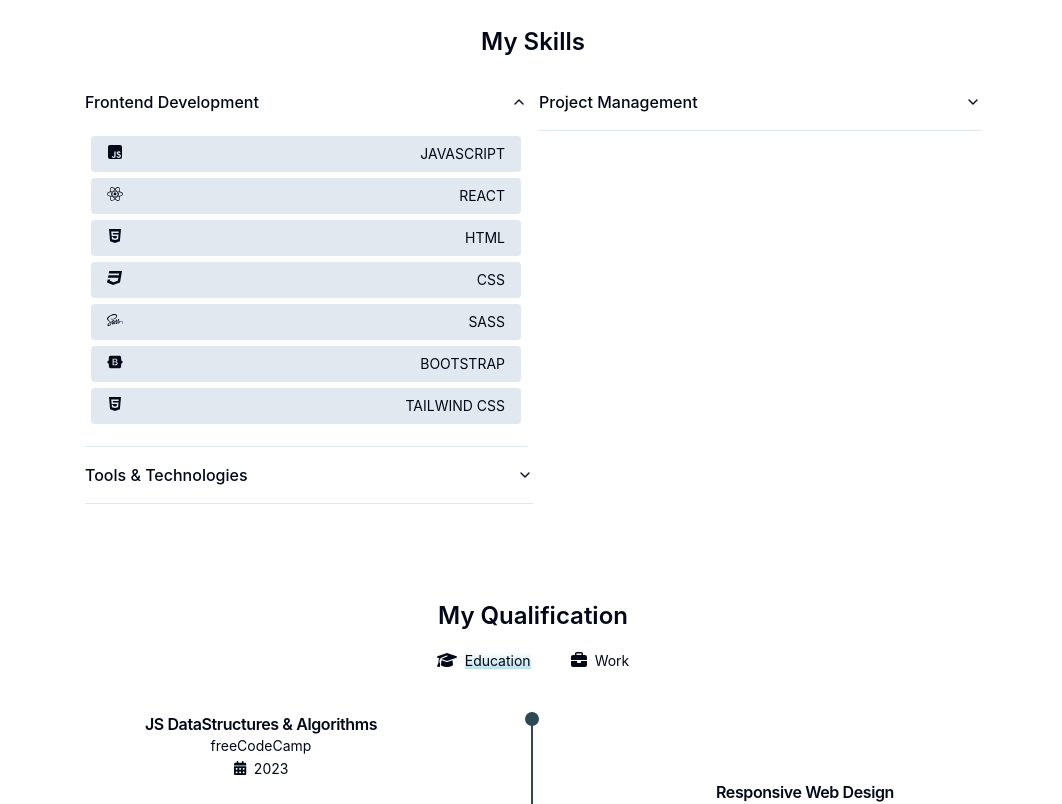
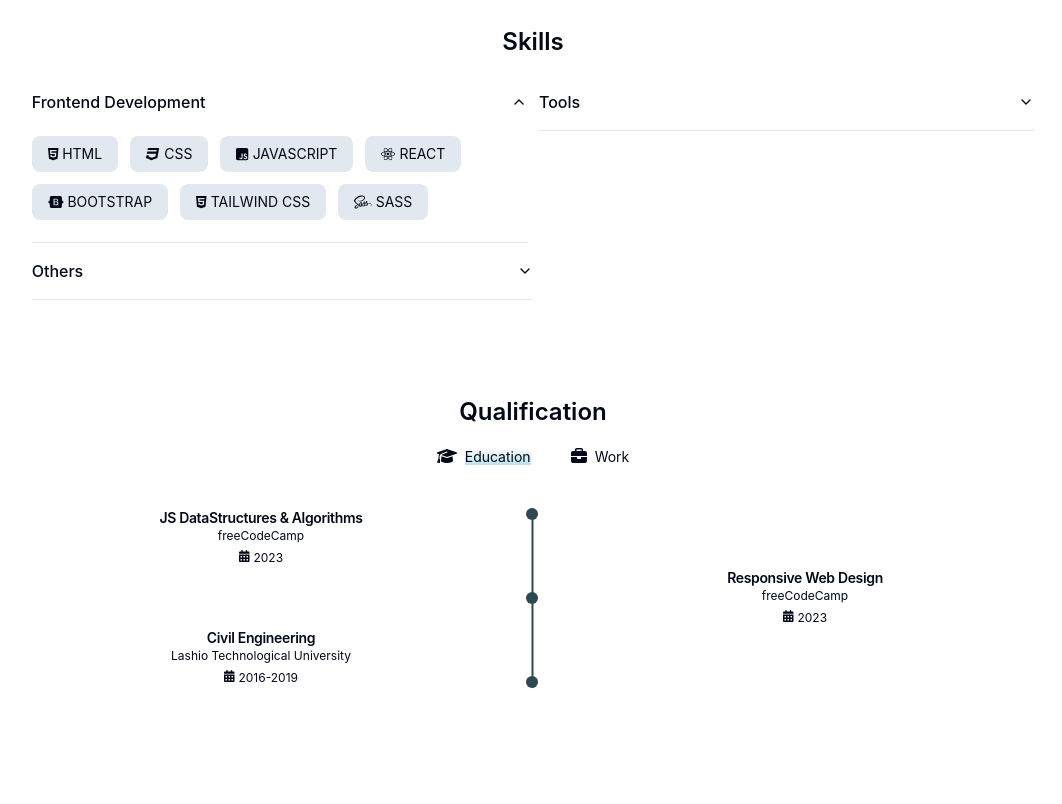
Before and after one commit to Sithu-Aung-Khant/Devfolio_01, a React (Vite) app: page / in a window 1280 px wide. Shown: the part 1100-1904 px from the top of the page, without its empty margins (107-1169 px from the left). After the commit the page ends 1864 px from the top, so only its background shows below. Built offline with nearby package versions, Linux system fonts and the light colour scheme.

Commit message:
Update qualification and skills section

```diff
--- a/src/components/main/Qualification.jsx
+++ b/src/components/main/Qualification.jsx
@@ -24,19 +24,18 @@ const Qualification = () => {
       id="qualification"
       className="container text-center mx-auto h-96 md:w-3/4"
     >
-      <div className="text-2xl font-semibold py-4">My Qualification</div>
+      <div className="text-2xl font-semibold py-4">Qualification</div>
       {/* QUALIFICATION TABS */}
       <div className="flex justify-center gap-10">
         {qualificationTabs.map((item, index) => (
           <div
             key={index}
-            className=""
+            className="cursor-pointer hover:scale-105"
             onClick={() => handleTabClick(item.text.toLowerCase())}
-            style={{ cursor: 'pointer' }}
           >
             <FontAwesomeIcon icon={item.icon} />
             <span
-              className={`ml-2 text-sm hover:bg-gradient-to-t from-blue dark:from-green ${
+              className={`ml-2 text-sm hover:bg-gradient-to-t from-blue dark:from-green  ${
                 activeTab === item.text.toLowerCase()
                   ? 'bg-gradient-to-t from-blue dark:from-green'
                   : ''
--- a/src/components/main/Skills.jsx
+++ b/src/components/main/Skills.jsx
@@ -15,37 +15,62 @@ import {
   faBootstrap,
   faCss3,
   faHtml5,
+  faGitAlt,
+  faGithub,
+  faNpm,
+  faGulp,
 } from '@fortawesome/free-brands-svg-icons';
 
 const skills = [
+  { name: 'HTML', icon: faHtml5 },
+  { name: 'CSS', icon: faCss3 },
   { name: 'JAVASCRIPT', icon: faSquareJs },
   { name: 'REACT', icon: faReact },
-  { name: 'HTML', icon: faHtml5 },
-  { name: 'CSS', icon: faCss3 },
-  { name: 'SASS', icon: faSass },
   { name: 'BOOTSTRAP', icon: faBootstrap },
   { name: 'TAILWIND CSS', icon: faHtml5 },
+  { name: 'SASS', icon: faSass },
 ];
 
+const tools = [
+  { name: 'VS CODE', icon: faHtml5 },
+  { name: 'GIT', icon: faGitAlt },
+  { name: 'GITHUB', icon: faGithub },
+  { name: 'NPM', icon: faNpm },
+  { name: 'VITE', icon: faBootstrap },
+  { name: 'GULP', icon: faGulp },
+];
+
+const pm_skills = ['Project Management', 'Problem Solving'];
 const Skills = () => {
   return (
-    <section id="skills" className="container  mx-auto h-full md:w-3/4">
-      <div className="text-2xl text-center font-semibold py-4">My Skills</div>
+    <section id="skills" className="container  mx-auto h-full md:w-10/12">
+      <div className="text-2xl text-center font-semibold py-4">Skills</div>
       <div className="md:flex gap-3">
         <div className="md:w-1/2">
           <Accordion type="single" collapsible defaultValue="item-1">
             <AccordionItem value="item-1">
               <AccordionTrigger>Frontend Development</AccordionTrigger>
               <AccordionContent>
-                {skills.map((skill, index) => (
+                <div className="skills flex flex-wrap justify-center md:justify-start ">
+                  {skills.map((skill, index) => (
+                    <div
+                      className="px-4 py-2 my-1.5 mr-3 bg-slate-200 dark:bg-green rounded-lg dark:text-dim_white"
+                      key={index}
+                    >
+                      <FontAwesomeIcon className="pr-1" icon={skill.icon} />
+                      <span className="">{skill.name}</span>
+                    </div>
+                  ))}
+                </div>
+                {/* {skills.map((skill, index) => (
                   <div
-                    className="flex justify-between px-4 py-2 m-1.5 bg-slate-200 dark:bg-green rounded dark:text-dim_white "
+                    className="flex justify-between px-4 py-2 m-1.5 rounded  bg-slate-200 dark:bg-green dark:text-dim_white "
                     key={index}
                   >
+                    <div className="">{skill.name}</div>
                     <FontAwesomeIcon className="size-4" icon={skill.icon} />
-                    <div className="">{skill.name}</div>
                   </div>
-                ))}
+                ))} */}
               </AccordionContent>
             </AccordionItem>
           </Accordion>
@@ -53,12 +78,19 @@ const Skills = () => {
         <div className="md:w-1/2">
           <Accordion type="single" collapsible>
             <AccordionItem value="item-1">
-              <AccordionTrigger>Project Management</AccordionTrigger>
+              <AccordionTrigger>Tools</AccordionTrigger>
               <AccordionContent>
-                <div className="">Effective Communication</div>
-                <div className="">Organization Skills</div>
-                <div className="">Critical Thinking</div>
-                <div className="">SWOT Analysis</div>
+                <div className="flex flex-wrap">
+                  {tools.map((tool, index) => (
+                    <div
+                      className="px-4 py-2 my-1.5 mr-3 bg-slate-200 dark:bg-green rounded-lg dark:text-dim_white"
+                      key={index}
+                    >
+                      <FontAwesomeIcon className="pr-1" icon={tool.icon} />
+                      <span className="">{tool.name}</span>
+                    </div>
+                  ))}
+                </div>
               </AccordionContent>
             </AccordionItem>
           </Accordion>
@@ -68,20 +100,18 @@ const Skills = () => {
         <div className="md:w-1/2">
           <Accordion type="single" collapsible>
             <AccordionItem value="item-1">
-              <AccordionTrigger>Tools & Technologies</AccordionTrigger>
+              <AccordionTrigger>Others</AccordionTrigger>
               <AccordionContent>
-                {/* <div className="">VS Code</div>
-                <div className="">VITE</div>
-                <div className="">GIT</div>
-                <div className="">GITHUB</div> */}
-                {skills.map((skill) => (
-                  <div
-                    className="px-4 py-2 m-1.5 bg-slate-200 dark:bg-green rounded-lg dark:text-dim_white "
-                    key={skill}
-                  >
-                    {skill.name}
-                  </div>
-                ))}
+                <div className="flex flex-wrap">
+                  {pm_skills.map((skill, index) => (
+                    <div
+                      className="px-4 py-2 my-1.5 mr-3 bg-slate-200 dark:bg-green rounded-lg dark:text-dim_white"
+                      key={index}
+                    >
+                      {skill}
+                    </div>
+                  ))}
+                </div>
               </AccordionContent>
             </AccordionItem>
           </Accordion>
--- a/src/components/main/tabs/Content.jsx
+++ b/src/components/main/tabs/Content.jsx
@@ -5,10 +5,12 @@ const Content = ({ entry, hover }) => {
   return (
     <>
       <a href={entry.link} target="_blank" className={`${hover}`}>
-        <div className="font-semibold tracking-tight">{entry.title}</div>
-        <div className="text-sm">{entry.institution}</div>
-        <FontAwesomeIcon size="sm" icon={faCalendarDays} />
-        <span className="text-sm pl-2">{entry.date}</span>
+        <div className="font-semibold text-sm tracking-tight">
+          {entry.title}
+        </div>
+        <div className="text-xs">{entry.institution}</div>
+        <FontAwesomeIcon size="xs" icon={faCalendarDays} />
+        <span className="text-xs pl-1">{entry.date}</span>
       </a>
     </>
   );
--- a/src/components/main/tabs/DottedLine.jsx
+++ b/src/components/main/tabs/DottedLine.jsx
@@ -2,8 +2,8 @@ export const DottedLine = ({ align }) => {
   return (
     <>
       <div className={`col-start-2 flex justify-center ${align}`}>
-        <div className="circle  size-3.5 rounded-full bg-green "></div>
-        <div className="line h-full w-0.5 bg-green  transform -translate-x-2"></div>
+        <div className="circle  size-3 rounded-full bg-green "></div>
+        <div className="line h-full w-0.5 bg-green  transform -translate-x-[6.5px]"></div>
       </div>
     </>
   );
```
